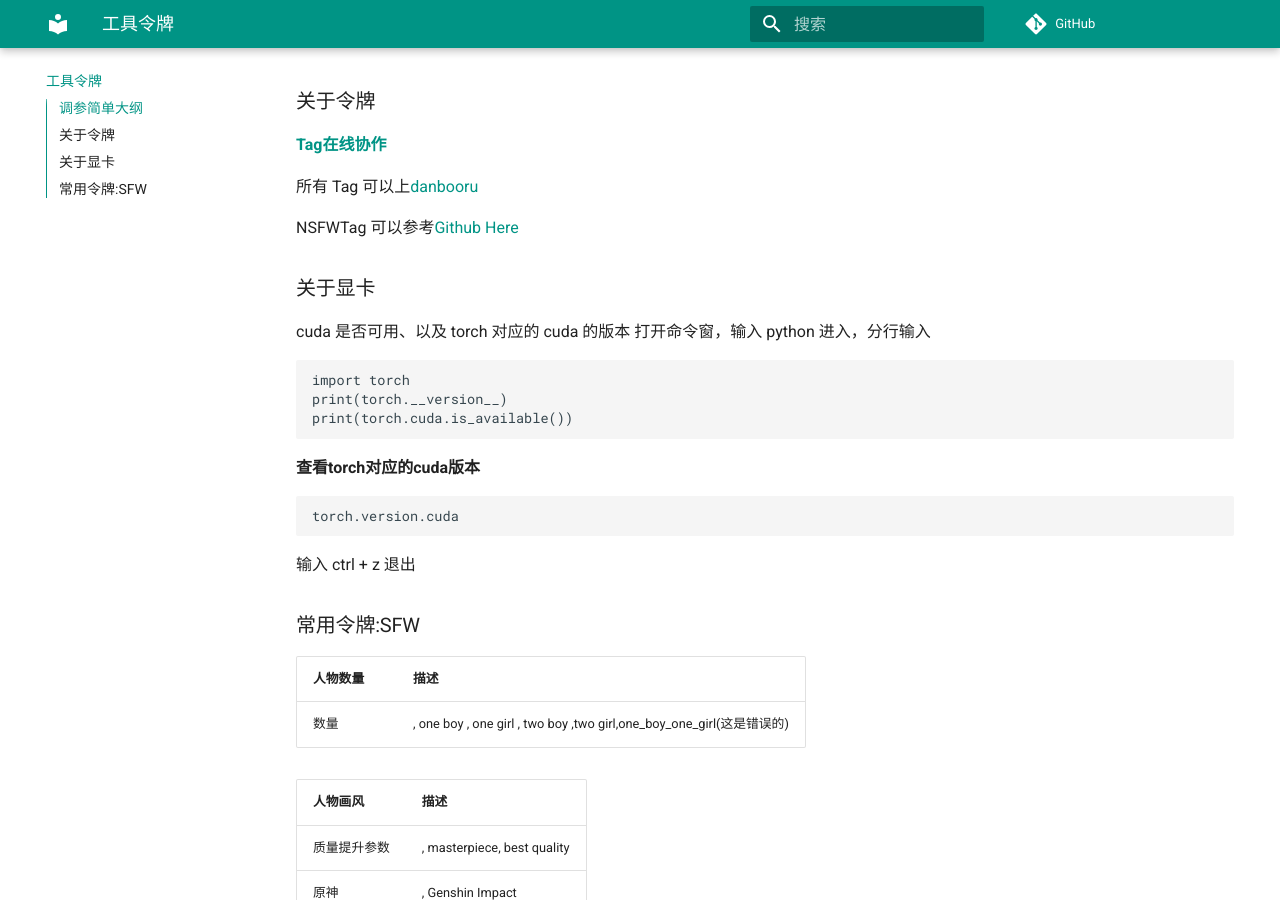
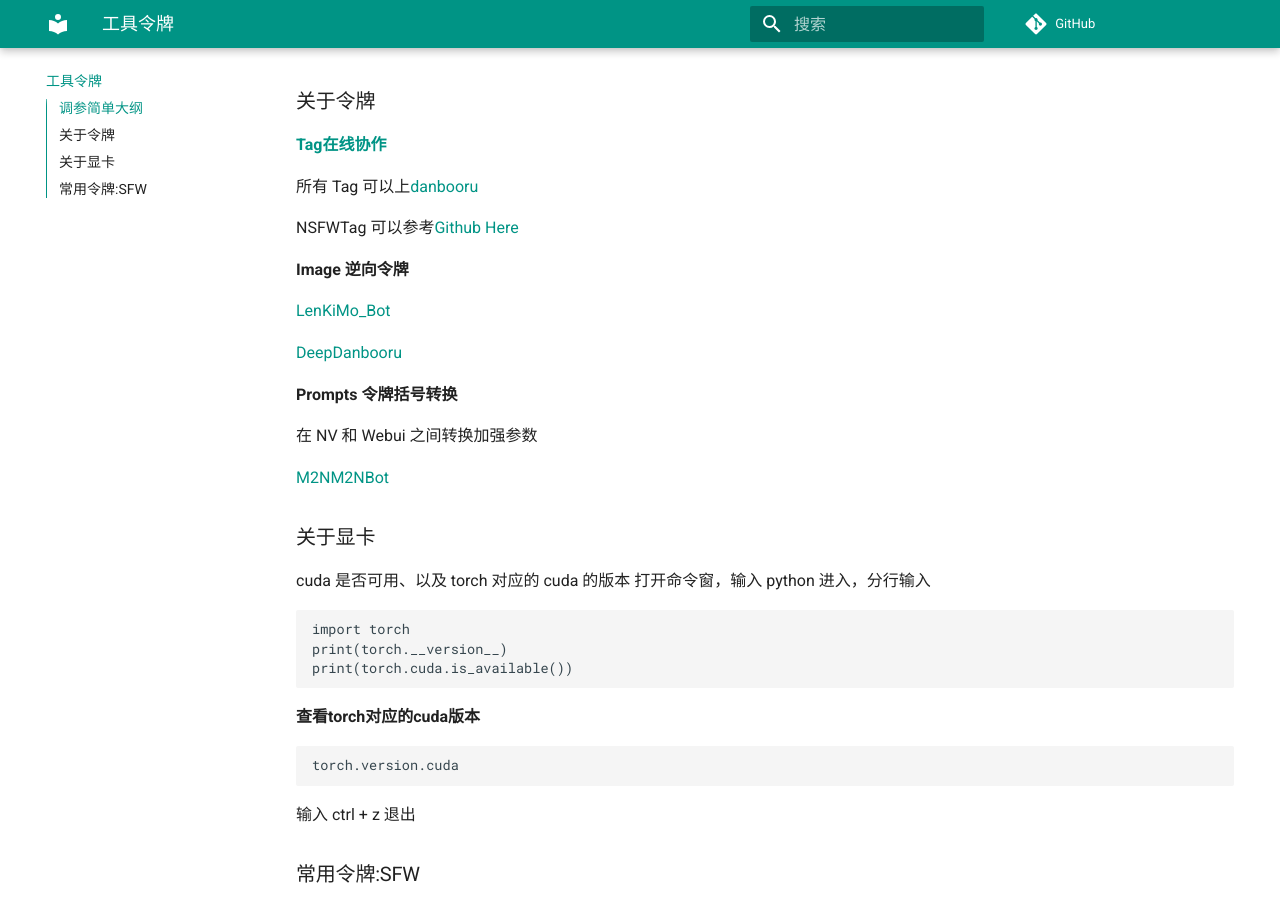
Before and after one commit to sudoskys/StableDiffusionBook, an MkDocs documentation site: the page built from docs/tool.md, in a window 1280 px wide and 900 px high, scrolled down 874 px. Built offline with MkDocs 1.6.1 and Material for MkDocs 9.7.7, drawn with Linux system fonts in a browser that asks for light colours; comment, search, counter and statistics services are not loaded.

Commit message:
Update tool.md

```diff
--- a/docs/tool.md
+++ b/docs/tool.md
@@ -37,6 +37,17 @@
 
 NSFWTag 可以参考[Github Here](https://github.com/scooderic/exhentai-tags-chinese-translation)
 
+**Image 逆向令牌**
+
+[LenKiMo_Bot](https://t.me/LenKiMo_Bot)
+
+[DeepDanbooru](https://github.com/KichangKim/DeepDanbooru)
+
+**Prompts 令牌括号转换**
+
+在 NV 和 Webui 之间转换加强参数
+
+[M2NM2NBot](https://t.me/M2NM2NBot)
 
 ### 关于显卡
 
```
